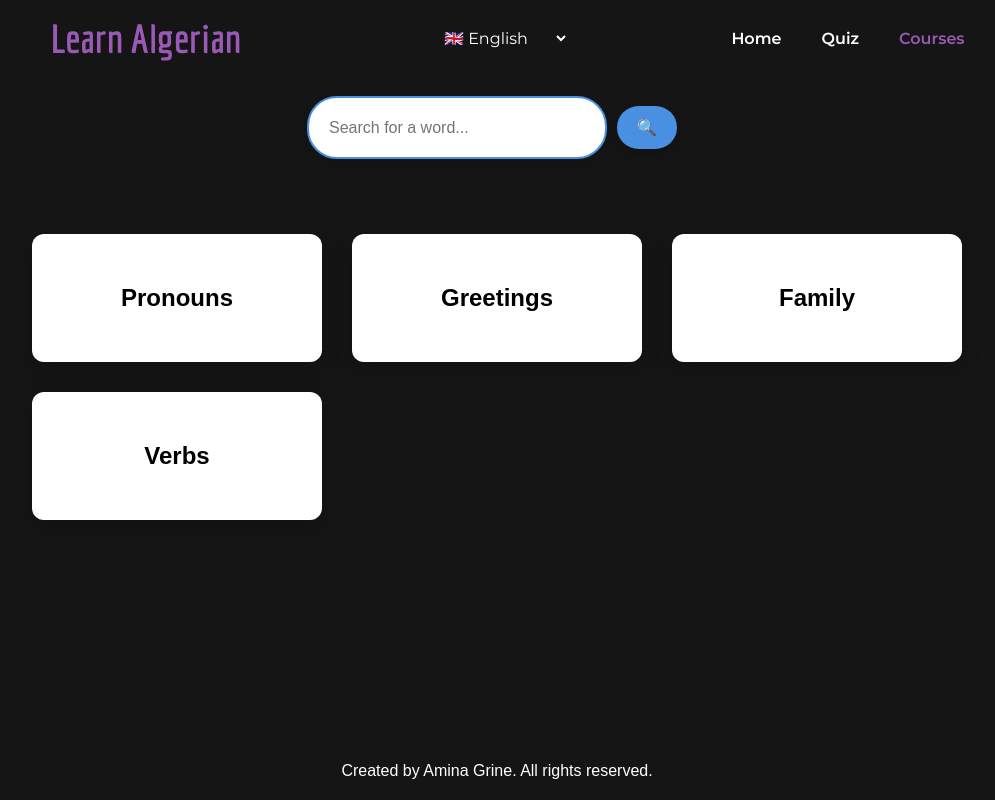
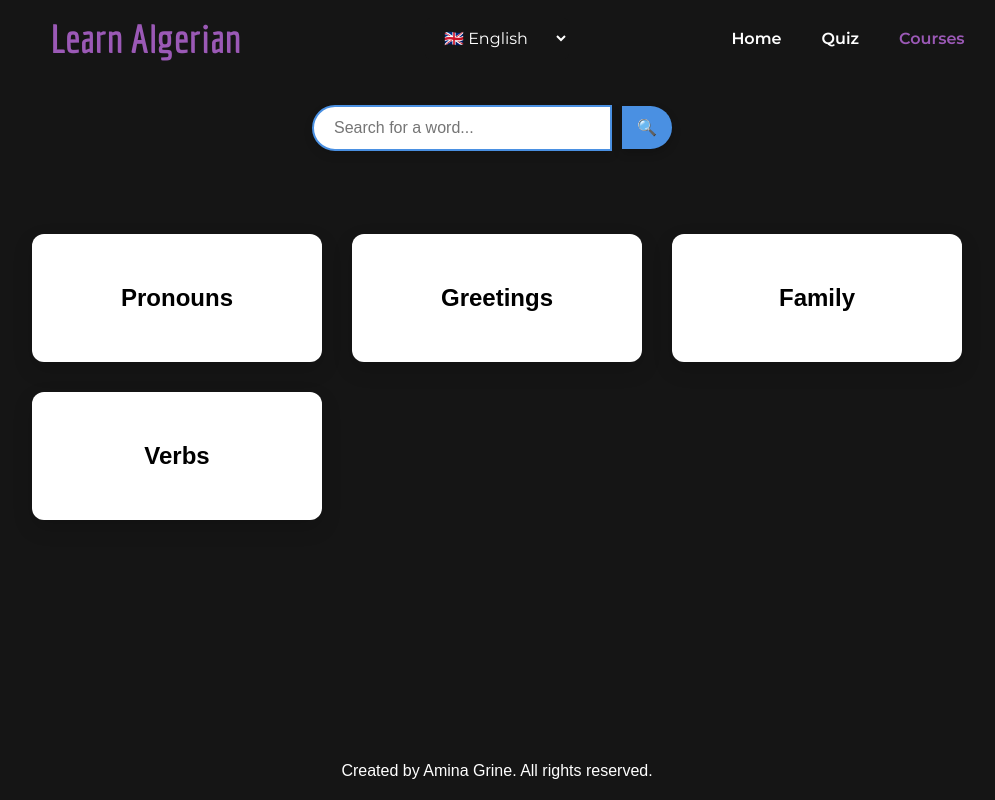
Before and after one commit to aminagr/AlgerianDialect, a React (Vite) app: page /courses in a window 1280 px wide. Shown: the whole page, without its empty margins (143-1138 px from the left). Built offline with nearby package versions, Linux system fonts and the light colour scheme.

Commit message:
First version of the App

```diff
--- a/src/pages/Courses.jsx
+++ b/src/pages/Courses.jsx
@@ -56,6 +56,7 @@ const Courses = () => {
   return (
     <div className="courses-page">
       <div className="search-bar">
+        <div className="input-container">
           <input
             type="text"
             placeholder={translations[language].search.placeholder}
@@ -63,7 +64,10 @@ const Courses = () => {
             onChange={(e) => setSearchTerm(e.target.value)}
             onKeyDown={handleKeyDown}
           />
-        <button className="searchIconBtn" onClick={handleSearch}>🔍</button>
+          <button className="search-icon" onClick={handleSearch}>
+            🔍
+          </button>
+        </div>
       </div>
       {searchResults.length > 0 ? (
         <div className="search-results">
@@ -89,7 +93,6 @@ const Courses = () => {
       )}
     </div>
   );
-
 };
 
 export default Courses;
--- a/src/styles/Courses.css
+++ b/src/styles/Courses.css
@@ -140,11 +140,26 @@
     margin-bottom: 20px;
   }
 
+  .input-container {
+    position: relative;
+  }
+
+  .search-bar {
+    display: flex;
+    justify-content: center;
+    margin-bottom: 20px;
+  }
+
+  .input-container {
+    display: flex;
+    align-items: center; /* Aligne verticalement */
+  }
+
   .search-bar input {
-    padding: 12px 20px;
+    padding: 12px 20px; /* Ajustement sans padding à droite */
     font-size: 16px;
     border: 2px solid #4a90e2;
-    border-radius: 30px;
+    border-radius: 30px 0 0 30px; /* Coins arrondis à gauche */
     outline: none;
     transition: border-color 0.3s ease, box-shadow 0.3s ease;
     width: 300px;
@@ -156,29 +171,18 @@
     box-shadow: 0 4px 20px rgba(0, 123, 255, 0.3);
   }
 
-  .search-bar button {
-    padding: 12px 20px;
+  .search-icon {
+    background: #4a90e2; /* Fond de l'icône */
+    border: none;
+    border-radius: 0 30px 30px 0; /* Coins arrondis à droite */
+    cursor: pointer;
+    color: white; /* Couleur de l'icône */
     font-size: 16px;
-    background-color: #4a90e2;
-    color: white;
-    border: none;
-    border-radius: 30px;
-    cursor: pointer;
-    margin-left: 10px;
-    transition: background-color 0.3s ease, transform 0.2s ease;
-    box-shadow: 0 4px 10px rgba(0, 0, 0, 0.2);
+    padding: 12px 15px; /* Hauteur identique à l'input */
+    display: flex; /* Centrer l'icône */
+    align-items: center; /* Aligne verticalement */
   }
 
-  .search-bar button:hover {
-    background-color: #007bff;
-    transform: translateY(-2px);
-    box-shadow: 0 6px 12px rgba(0, 0, 0, 0.3);
-  }
-
-  .search-bar button:focus {
-    outline: none;
-    box-shadow: 0 0 5px rgba(0, 123, 255, 0.5);
-  }
   .search-results {
 
 
```
Lines whose indentation alone changed are shown as unchanged.
